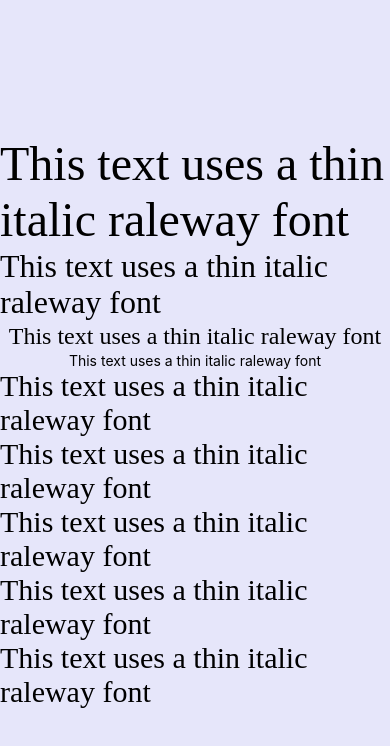
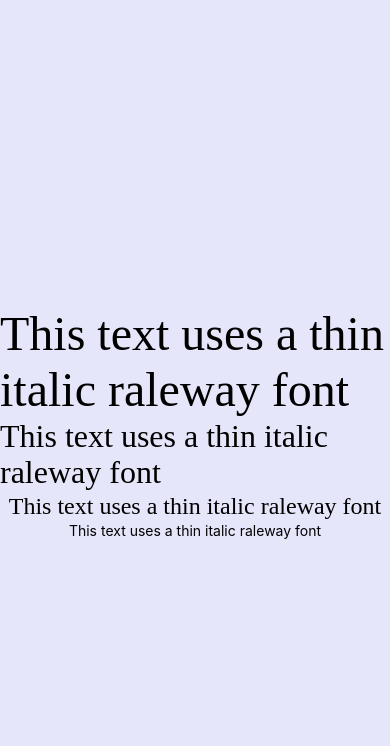
Before and after one commit to eacamp-technest/shopy-nxy, a React Native app: screen / in a window 390 px wide. Shown: the top 746 px of the page. Built offline with nearby package versions, Linux system fonts and the light colour scheme.

Commit message:
fix:Deleted text component

```diff
--- a/App.tsx
+++ b/App.tsx
@@ -19,21 +19,6 @@
       <Text style={TypographyStyles.smallRegular}>
         This text uses a thin italic raleway font
       </Text>
-      <Text style={styles.ralewayItalicBebasReg}>
-        This text uses a thin italic raleway font
-      </Text>
-      <Text style={styles.ralewayItalicBebasLigh}>
-        This text uses a thin italic raleway font
-      </Text>
-      <Text style={styles.ralewayItalicBebas}>
-        This text uses a thin italic raleway font
-      </Text>
-      <Text style={styles.ralewayItalicBebasReg}>
-        This text uses a thin italic raleway font
-      </Text>
-      <Text style={styles.ralewayItalicBebasLigh}>
-        This text uses a thin italic raleway font
-      </Text>
       <SvgImage source={ImageResources.test} />
     </View>
   );
@@ -49,18 +34,4 @@
     justifyContent: 'center',
     alignItems: 'center',
   },
-
-  ralewayItalicBebas: {
-    fontFamily: 'BebasNeue-Bold',
-    fontSize: 30,
-  },
-
-  ralewayItalicBebasReg: {
-    fontFamily: 'BebasNeue-Regular',
-    fontSize: 30,
-  },
-  ralewayItalicBebasLigh: {
-    fontFamily: 'BebasNeue-Light',
-    fontSize: 30,
-  },
 });
```
